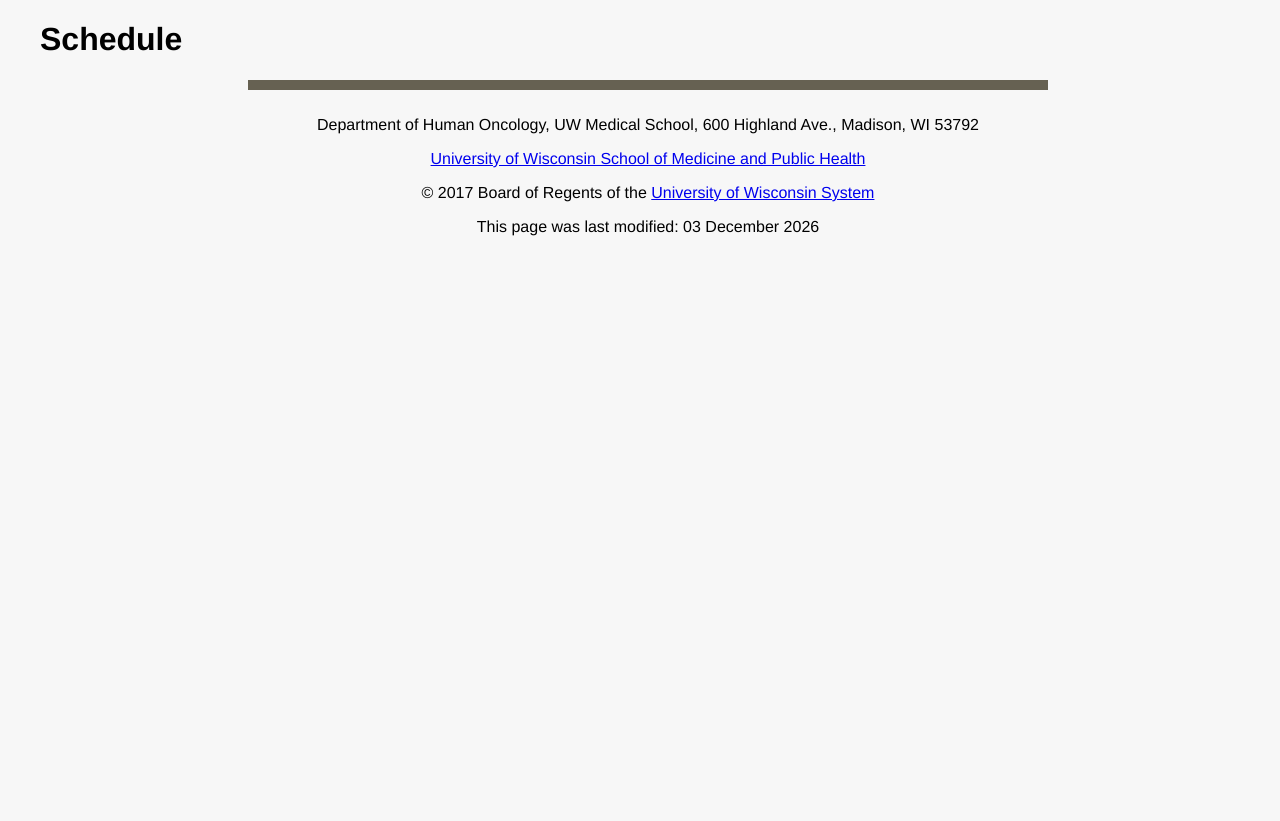
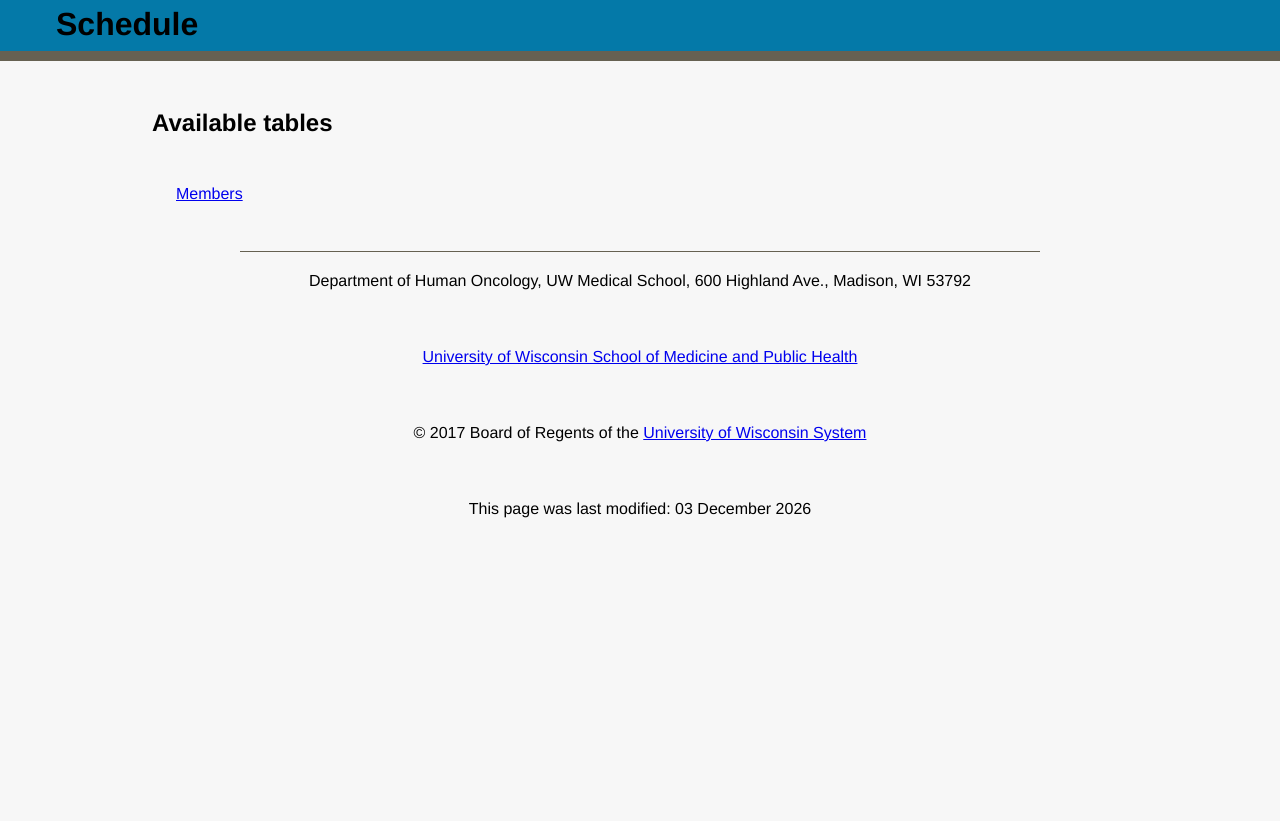
Before and after one commit to cfschulte/schedule, a PHP site: page / in a window 1280 px wide; the page is wider, and only the part inside the window is pictured. After the commit the page ends 518 px from the top of that part, so only its background shows below. Run offline with PHP 8.4, Linux system fonts and the light colour scheme; a stand-in replaces the project's code that opens the database connection.

Commit message:
got the preliminary table working and started on the form.

```diff
--- a/css/style.css
+++ b/css/style.css
@@ -1,15 +1,18 @@
-html, body {
+html {
   font-family: "Verlag", "Helvetica Neue", Helvetica, Arial, sans-serif;
   background-color: #f7f7f7;
+  padding: 0;
+  margin: 0;
+}
+
+*, *:before, *:after {
+  margin: inherit;
+  padding: inherit;
+}
+
+body {
   width: 100%;
   height: 100%;
-}
-
-h1 {
-  padding-left: 1em;
-}
-
-button {
   padding: 0;
   margin: 0;
 }
@@ -29,7 +32,7 @@ button {
   margin-right: auto;
 }
 
-#display {
+.display {
   margin-left: auto;
   margin-right: auto;
   width: 80%;
@@ -94,24 +97,37 @@ a.a_button:hover {
 }
 
 .page_header {
+  padding-top: 0px;
+  padding-top: 3px;
+  padding-left: 2em;
+  margin-top: 0px;
+  margin-left: -4px;
+  width: 105%;
+  height: 3em;
   border-bottom: 10px #666152 solid;
-  width: 100%;
-  height: 3em;
+  vertical-align: center;
   background-color: #0479a8;
   z-index: 10;
   opacity: 1;
-  position: fixed;
+}
+
+h1 {
+  padding-left: 1em;
+  margin-bottom: 0.5em;
 }
 
 .default_table {
-  width: 100%;
+  width: 80%;
   font-size: 80%;
+}
+
+.default_table td {
   border-bottom: 1px #333 solid;
-  border-left: 1px #333 solid;
+  border-right: 1px #333 solid;
 }
 
 .odd_row {
-  background-color: #77EBFF;
+  background-color: #A3F9FF;
 }
 
 /* footer */
@@ -122,7 +138,7 @@ a.a_button:hover {
   margin-right: auto;
   width: 800px;
   background-color: transparent;
-  border-top: 10px #666152 solid;
+  border-top: 1px #666152 solid;
 }
 
 #footer p {
--- a/database_files/schedule_dev.sql
+++ b/database_files/schedule_dev.sql
@@ -17,6 +17,8 @@ GRANT  ALL ON schedule.*   TO 'schedule_admin'@'localhost';
 GRANT  ALL ON schedule.*   TO 'schedule_admin'@'%';
 
 -- INSERT INTO member (authority,member_id,last_name,first_name,email) VALUES (10, "stopher","Schulte","Christopher","cfschulte@humonc.wisc.edu");
+-- INSERT INTO member (authority,member_id,last_name,first_name,email) VALUES (10, "nprew","Rew","Natalie","natalierew@gmail.com");
+-- INSERT INTO member (authority,member_id,last_name,first_name,email) VALUES (1, "schultz","Schultz","Mathew","schultz@humonc.wisc.edu");
 
 --
 -- member -
--- a/essentials.php
+++ b/essentials.php
@@ -3,10 +3,10 @@
 //
 
 $root = $_SERVER['DOCUMENT_ROOT'] ;
-set_include_path($root . '/staff_and_bosses/:'  .
-                 $root . '/staff_and_bosses/base_classes:' .
-                 $root . '/staff_and_bosses/models:' .
-                 $root . '/staff_and_bosses/views');
+set_include_path($root . '/schedule/:'  .
+                 $root . '/schedule/base_classes:' .
+                 $root . '/schedule/models:' .
+                 $root . '/schedule/views');
 
 // access the database.
 require_once "db_class.php";
--- a/index.php
+++ b/index.php
@@ -15,11 +15,14 @@
 <link rel="stylesheet" href="css/style.css">
 </HEAD>
 <body>
+<div class="page_header">
+<h1>Schedule</h1>
+</div>
 
-<h1>Schedule</h1>
-
-<h2><a href="views/member_table.php"   ></a></h2>
-
+<div class="display">
+  <h2>Available tables</h2>
+  <p><a href="views/table_member.php">Members</a></p>
+</div>
  <div id="footer">
     <p>Department of Human Oncology, UW Medical School, 600 Highland Ave., Madison, WI 53792</p>
     <p><a href="http://www.med.wisc.edu/">University of Wisconsin School of Medicine and Public Health</a></p>
--- /dev/null
+++ b/js/form.js
@@ -0,0 +1,5 @@
+/************
+
+  form.js -  Thu Aug 29 10:43:37 CDT 2019
+
+*************/
--- a/js/table.js
+++ b/js/table.js
@@ -5,6 +5,6 @@
 *************/
 
 
-$(document).ready(function()) {
+$(document).ready( function() {
     $('table.default_table tr:visible:odd').addClass('odd_row');
-}
+});
--- a/scss/_buttons.scss
+++ b/scss/_buttons.scss
@@ -1,6 +1,12 @@
 //
 // _buttons.scss:  Wed Aug 28 13:12:50 CDT 2019
 //
+
+
+// button {
+//     padding: 0;
+//     margin: 0;
+// }
 
 @mixin base_button($font_size) {
    font-size:$font_size;
--- a/scss/_footer.scss
+++ b/scss/_footer.scss
@@ -10,7 +10,7 @@
 	margin-right:auto;
 	width: 800px;
 	background-color: transparent;
-	border-top: 10px #666152 solid;
+	border-top: 1px #666152 solid;
 }
 
 #footer p {
--- a/scss/_header.scss
+++ b/scss/_header.scss
@@ -3,12 +3,25 @@
 //
 
 .page_header{
+	padding-top: 0px;
+	padding-top: 3px;
+	padding-left: 2em;
+// 	padding-bottom: 6px;
+// 	margin-top: -15px;
+	margin-top: 0px;
+	margin-left: -4px;
+	width:105%;
+	height: 3em;
 	border-bottom: 10px $big_margin_color solid;
-	width:100%;
-	height: 3em;
+ 	vertical-align:center;
 	background-color:$header_bg_color;
 	z-index: 10;
 	opacity: 1.0;
 
-	position: fixed;
+// 	position: fixed;
 }
+
+h1 {
+    padding-left:1em;
+    margin-bottom: 0.5em;
+}
--- a/scss/_layout.scss
+++ b/scss/_layout.scss
@@ -21,7 +21,7 @@
 
 
 
-#display {
+.display {
     margin-left: auto;
     margin-right: auto;
     width: $smaller;
--- a/scss/_reset.scss
+++ b/scss/_reset.scss
@@ -3,19 +3,21 @@
 //
 
 
-html, body {
+html {
     font-family: $verlag-font;
     background-color: $main-background-color;
-    width:100%;
-    height:100%;
-}
-
-
-h1 {
-    padding-left:1em;
-}
-
-button {
     padding: 0;
     margin: 0;
 }
+
+*, *:before, *:after {
+margin: inherit;
+padding: inherit;
+}
+
+body {
+    width:100%;
+    height:100%;
+    padding: 0;
+    margin: 0;
+}
--- a/scss/_table.scss
+++ b/scss/_table.scss
@@ -4,11 +4,14 @@
 
 
 .default_table {
-    width: $full_size;
+    width: $smaller;
     font-size: $smaller;
+//    border-right:  1px #333 solid;
+}
+
+.default_table td {
     border-bottom: 1px #333 solid;
-    border-left:  1px #333 solid;
-//    border-right:  1px #333 solid;
+    border-right:  1px #333 solid;
 }
 
 .odd_row {
--- a/scss/_vars.scss
+++ b/scss/_vars.scss
@@ -12,7 +12,8 @@ $header_bg_color: #0479a8;
 $main-background-color: #f7f7f7;
 
 $big_margin_color: #666152;
-$highlight-color: #77EBFF;
+// $highlight-color: #77EBFF;
+$highlight-color: #A3F9FF;
 
 
 // fonts
--- a/views/table_member.php
+++ b/views/table_member.php
@@ -8,7 +8,7 @@ require_once "table_class.php";
 
 class table_member extends table_class {
     function __construct() {
-        parent::__construct('Members',  'member', 'form_member.php', 'member_id'
+        parent::__construct('Members',  'member', 'form_member.php', 'member_id',
           array('member_id' => 'ID', 'first_name' =>'First', 'last_name' => 'Last',
           'email' => 'Email'));
     }
```
Also changed, not shown: base_classes/form_class.php (+11 -3 lines), base_classes/table_class.php (+7 -21 lines), views/form_member.php (+42 -0 lines).
